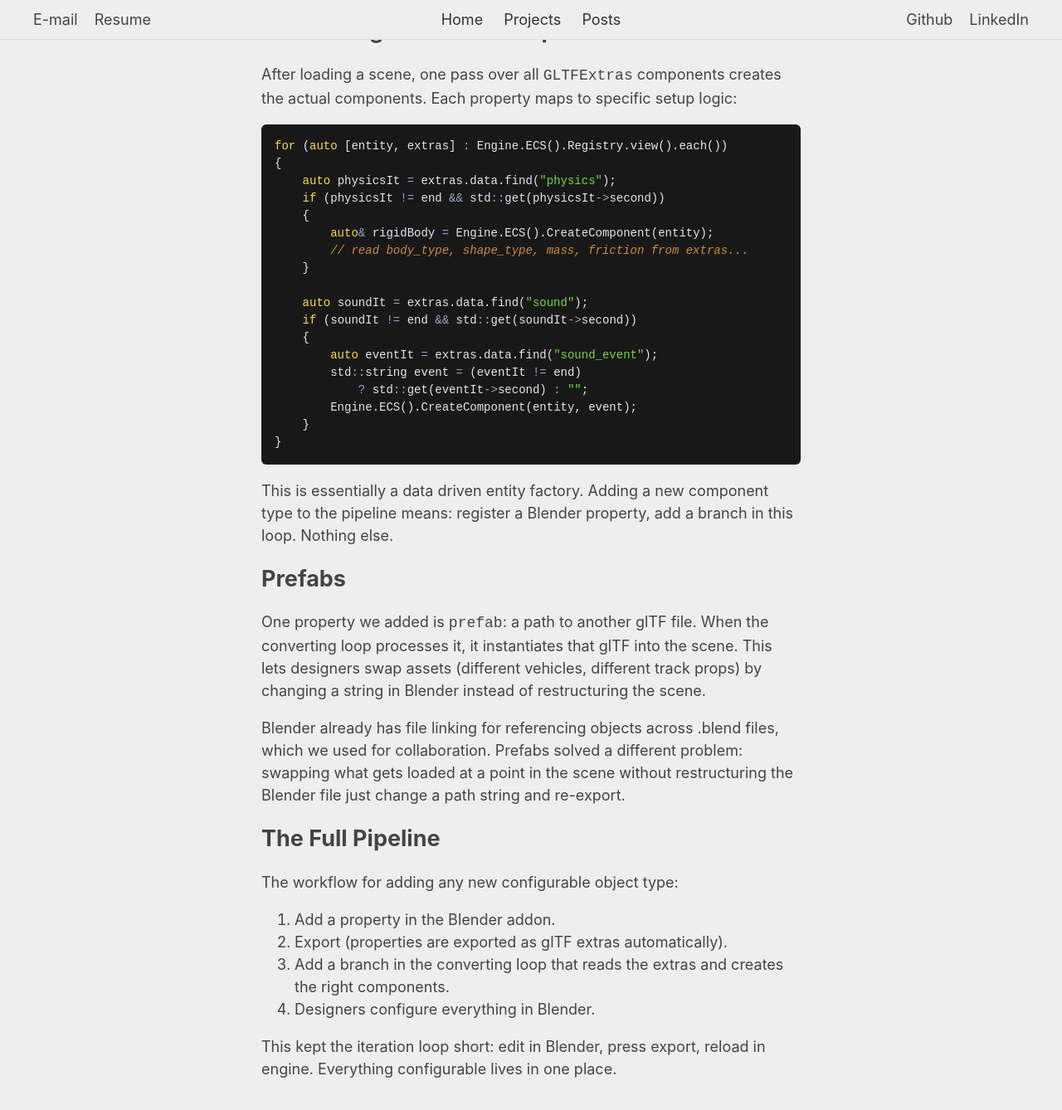
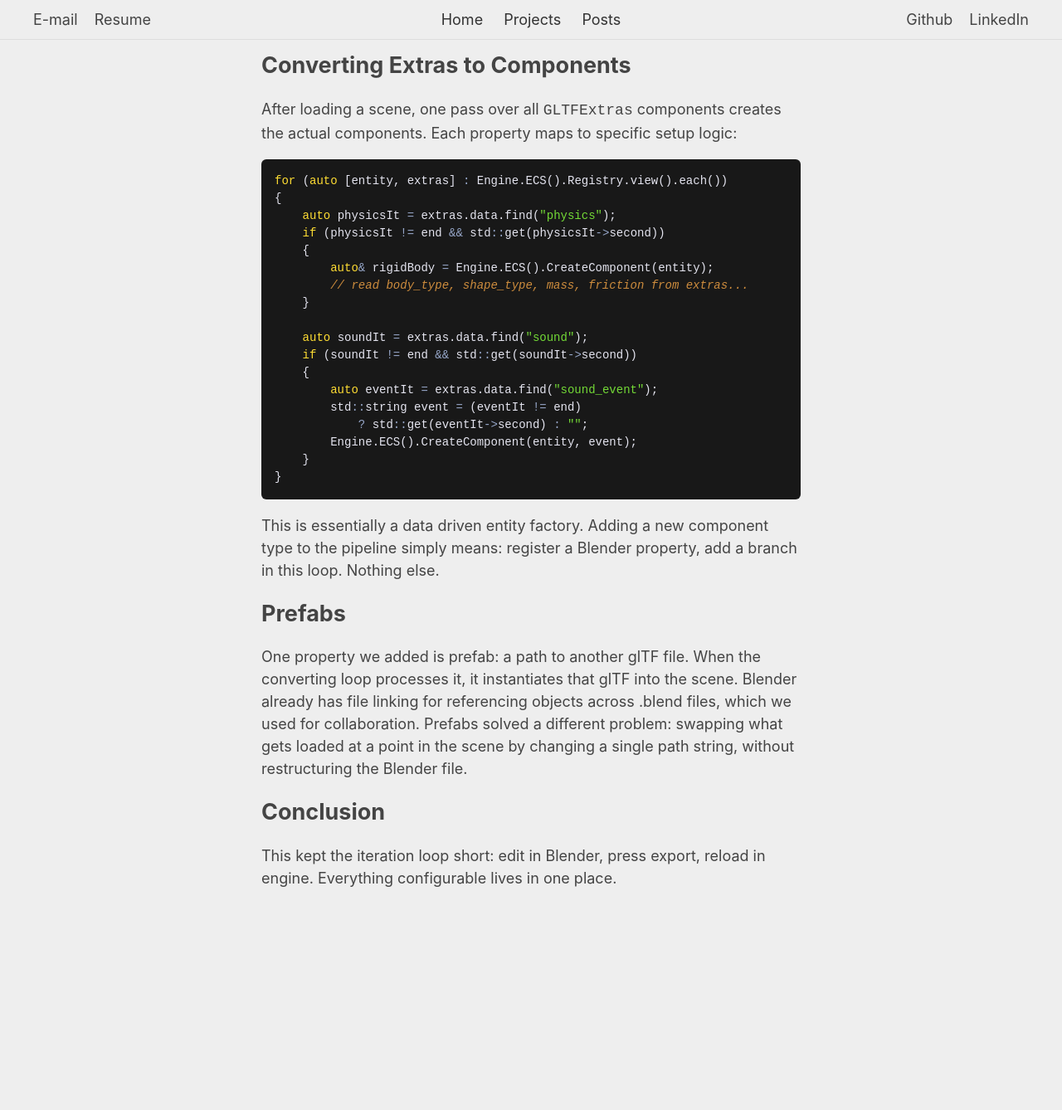
Before and after one commit to bakjedev/bakjedev.github.io, a Jekyll site: the page built from _pages/blender_extras.md, in a window 1280 px wide and 1400 px high, scrolled down 3203 px. Shown: the top 1338 px of the window at 83% size. Built offline with Jekyll 4.4.1, drawn with Linux system fonts in a browser that asks for light colours; after the commit the page ends 4373 px from its top, so only the background shows below that; some of the changed text lies outside the part shown.

Commit message:
Update beetle posts

````diff
--- a/_pages/blender_extras.md
+++ b/_pages/blender_extras.md
@@ -121,21 +124,12 @@ for (auto [entity, extras] : Engine.ECS().Registry.view().each())
 }
 ```
 
-This is essentially a data driven entity factory. Adding a new component type to the pipeline means: register a Blender property, add a branch in this loop. Nothing else.
+This is essentially a data driven entity factory. Adding a new component type to the pipeline simply means: register a Blender property, add a branch in this loop. Nothing else.
 
 ## Prefabs
 
-One property we added is `prefab`: a path to another glTF file. When the converting loop processes it, it instantiates that glTF into the scene. This lets designers swap assets (different vehicles, different track props) by changing a string in Blender instead of restructuring the scene.
+One property we added is prefab: a path to another glTF file. When the converting loop processes it, it instantiates that glTF into the scene. Blender already has file linking for referencing objects across .blend files, which we used for collaboration. Prefabs solved a different problem: swapping what gets loaded at a point in the scene by changing a single path string, without restructuring the Blender file.
 
-Blender already has file linking for referencing objects across .blend files, which we used for collaboration. Prefabs solved a different problem: swapping what gets loaded at a point in the scene without restructuring the Blender file just change a path string and re-export.
-
-## The Full Pipeline
-
-The workflow for adding any new configurable object type:
-
-1. Add a property in the Blender addon.
-2. Export (properties are exported as glTF extras automatically).
-3. Add a branch in the converting loop that reads the extras and creates the right components.
-4. Designers configure everything in Blender.
+## Conclusion
 
 This kept the iteration loop short: edit in Blender, press export, reload in engine. Everything configurable lives in one place.
````
Also changed, not shown: other parts of _pages/blender_extras.md (+7 -4 lines), _pages/blender_spline.md (+2 -1 lines).
